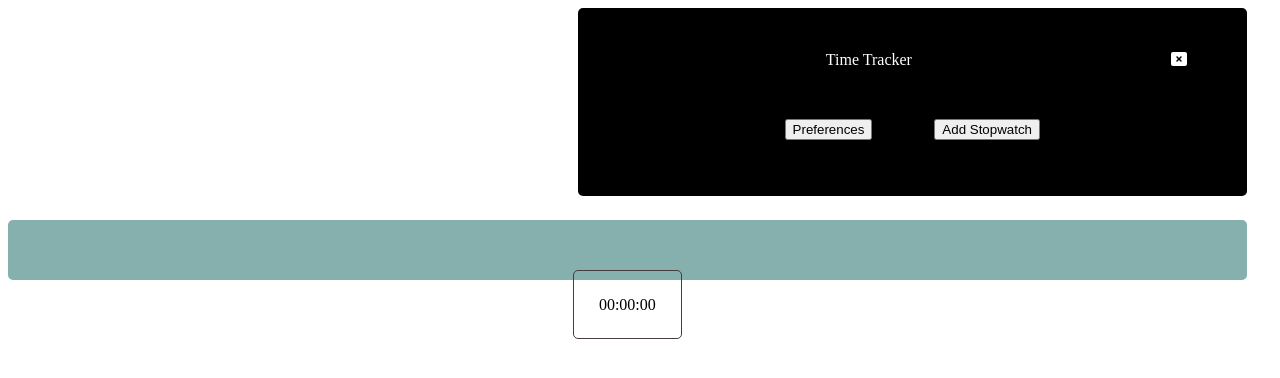
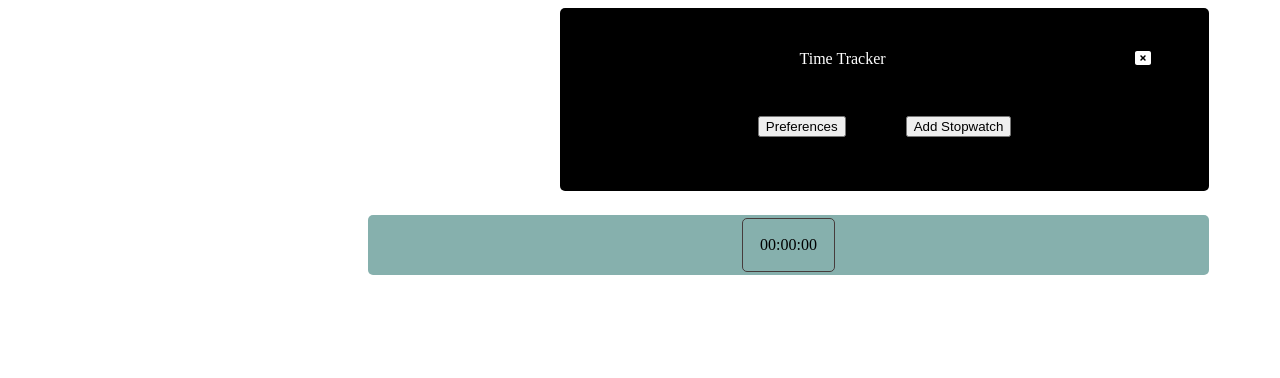
Before and after one commit to FredericoCoelhoNunes/time-tracker, a Vue app: page / in a window 1280 px wide. Both pictures are taken after a click on the button "Add Stopwatch". Shown: the top 378 px of the page. Built offline with nearby package versions, Linux system fonts and the light colour scheme.

Commit message:
Looking decent, going to try to style it a bit better but moving on from styling for now

```diff
--- a/src/assets/styles/app-styles.css
+++ b/src/assets/styles/app-styles.css
@@ -16,10 +16,10 @@ button {
 
 .stopwatch-section {
   display: flex;
-  width: 98%;
+  width: 95%;
   flex-direction: column;
   align-items: flex-end;       /* right-align the image */
-  justify-content: right;     /* vertically center all content */
+  justify-content: flex-start;     /* vertically center all content */
 }
 
 .add-stopwatch-container {
@@ -36,8 +36,9 @@ button {
 .stopwatch-list {
     width: 100%;
     display: flex;
-    align-items: right;
     flex-direction: column;
+    align-items: flex-end;       /* right-align the image */
+    justify-content: center;     /* vertically center all content */
 }
 .title-and-exit-button {
   display: flex;
--- a/src/assets/styles/my-stopwatch-styles.css
+++ b/src/assets/styles/my-stopwatch-styles.css
@@ -19,20 +19,26 @@ button {
 .my-stopwatch-body {
     display: flex;
     flex-direction: column;
-    width: 100%;
+    justify-content: center;
+    width: 70%;
+    max-width: 95%;
     height: 60px;
+    max-height: 120px;
     margin-top: 2%;
-    margin-bottom: 5%;
+    margin-bottom: 2%;
     border-radius: 5px;
     background-color: rgb(134, 176, 173);
     box-shadow: 0in;
-
+    transition: 0.5s ease-out 0.2s
 }
 
 .my-stopwatch-body:hover {
     cursor: pointer;
     height: 100%;
-  }
+    width: 100%;
+    transition: 0.7s ease-out 0s;
+    background-color: rgb(169, 169, 241);
+}
 
 .my-stopwatch-task {
     display: flex;
@@ -43,14 +49,12 @@ button {
 }
 
 .my-stopwatch-body:hover>.my-stopwatch-task {
-    /* transition: 0.2s ease-out; */
-    height: 20%;
+    height: auto;
     visibility: visible;
 }
 
 .my-stopwatch-body:hover>.my-stopwatch-buttons {
-    /* transition: 0.2s ease-out; */
-    height: 15%;
+    height: auto;
     visibility: visible;
 }
 
@@ -62,6 +66,7 @@ button {
     display: flex;
     justify-content: space-between;
     height: 0%;
+    margin: 2% 2% 2% 2%;
     visibility: hidden;
 }
 
@@ -88,7 +93,6 @@ button {
     align-self: right;
     margin: 2% 2% 2% 2%;
     min-width: 0;
-
 }
 
 .my-stopwatch-save-button {
@@ -97,8 +101,7 @@ button {
 
 .my-stopwatch-clock {
     align-self: center;
-    margin-bottom: 5%;
-    border-radius: 5px;
+    height: auto;
     padding: 2% 2% 2% 2%;
     border-radius: 5px;
 }
```
